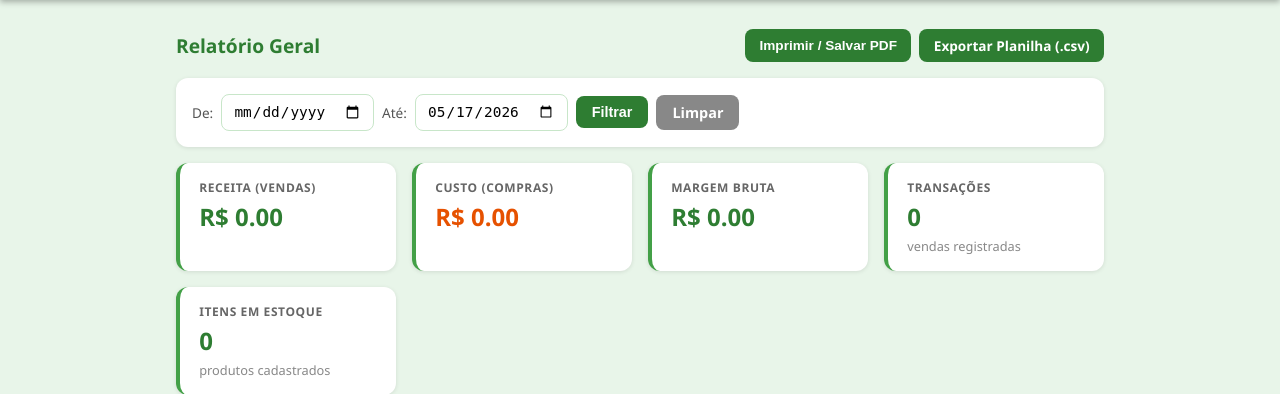
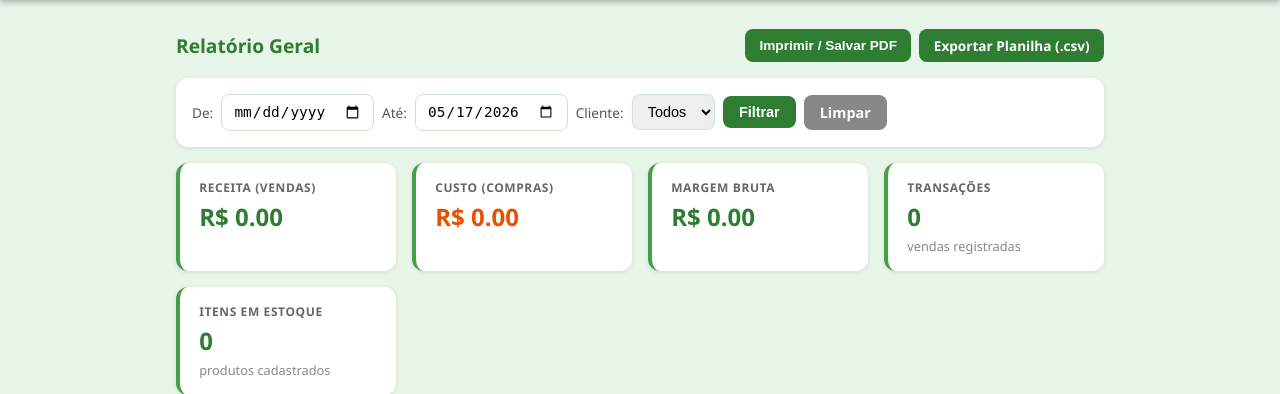
Before and after one commit to igordev-dev/Agrofrutt, a Flask app: page /relatorio in a window 1280 px wide. Shown: the part 56-450 px from the top of the page. Run offline with Flask 3, Linux system fonts and the light colour scheme; data that the repository does not hold is empty; some libraries are stand-ins or nearby versions.

Commit message:
feat: filtro por cliente no relatorio

```diff
--- a/app.py
+++ b/app.py
@@ -397,11 +397,19 @@ def del_compra(id):
 
 @app.route("/relatorio")
 def relatorio():
-    data_ini = request.args.get("data_ini", "")
-    data_fim = request.args.get("data_fim", str(date.today()))
+    data_ini   = request.args.get("data_ini", "")
+    data_fim   = request.args.get("data_fim", str(date.today()))
+    cliente_id = request.args.get("cliente_id", "")
 
     filtro_v, params_v = _filtro_periodo(data_ini, data_fim, alias="v")
     filtro_c, params_c = _filtro_periodo(data_ini, data_fim, alias="c")
+
+    # Filtro adicional por cliente nas vendas
+    if cliente_id:
+        filtro_v += f" AND v.cliente_id = {PH}"
+        params_v.append(cliente_id)
+
+    todos_clientes = query("SELECT id, nome FROM clientes ORDER BY nome")
 
     vendas = query(f"""
         SELECT v.data, c.nome as cliente, e.produto, e.tipo_caixa,
@@ -451,7 +459,8 @@ def relatorio():
         vendas=vendas, faturamento=faturamento,
         por_produto=por_produto, estoque=estoque,
         compras=compras, custo_total=custo_total, margem=margem,
-        data_ini=data_ini, data_fim=data_fim,
+        data_ini=data_ini, data_fim=data_fim, cliente_id=cliente_id,
+        todos_clientes=todos_clientes,
         formatar_data_br=formatar_data_br)
 
 
--- a/templates/relatorio.html
+++ b/templates/relatorio.html
@@ -16,6 +16,13 @@
       <input type="date" name="data_ini" value="{{ data_ini }}" style="width:auto">
       <label class="lbl-filtro">Até:</label>
       <input type="date" name="data_fim" value="{{ data_fim }}" style="width:auto">
+      <label class="lbl-filtro">Cliente:</label>
+      <select name="cliente_id" style="width:auto">
+        <option value="">Todos</option>
+        {% for c in todos_clientes %}
+          <option value="{{ c.id }}" {% if cliente_id == c.id|string %}selected{% endif %}>{{ c.nome }}</option>
+        {% endfor %}
+      </select>
       <button type="submit">Filtrar</button>
       <a href="/relatorio" class="btn" style="background:#888">Limpar</a>
     </div>
```
